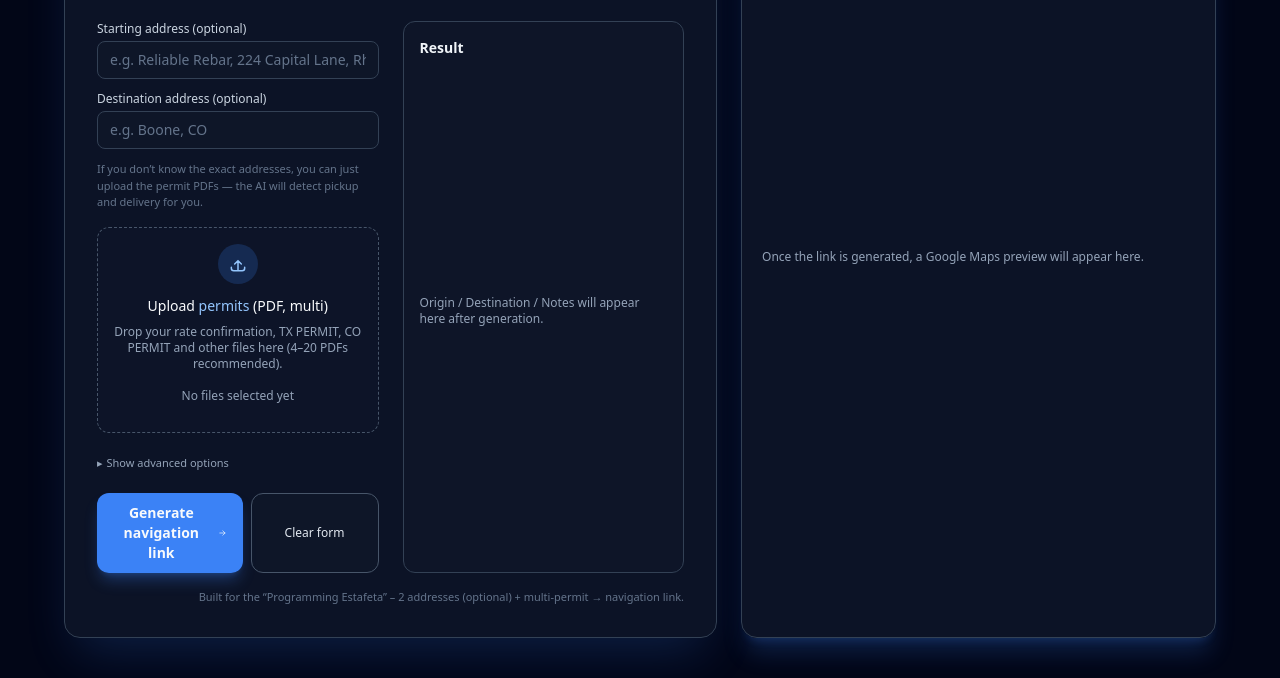
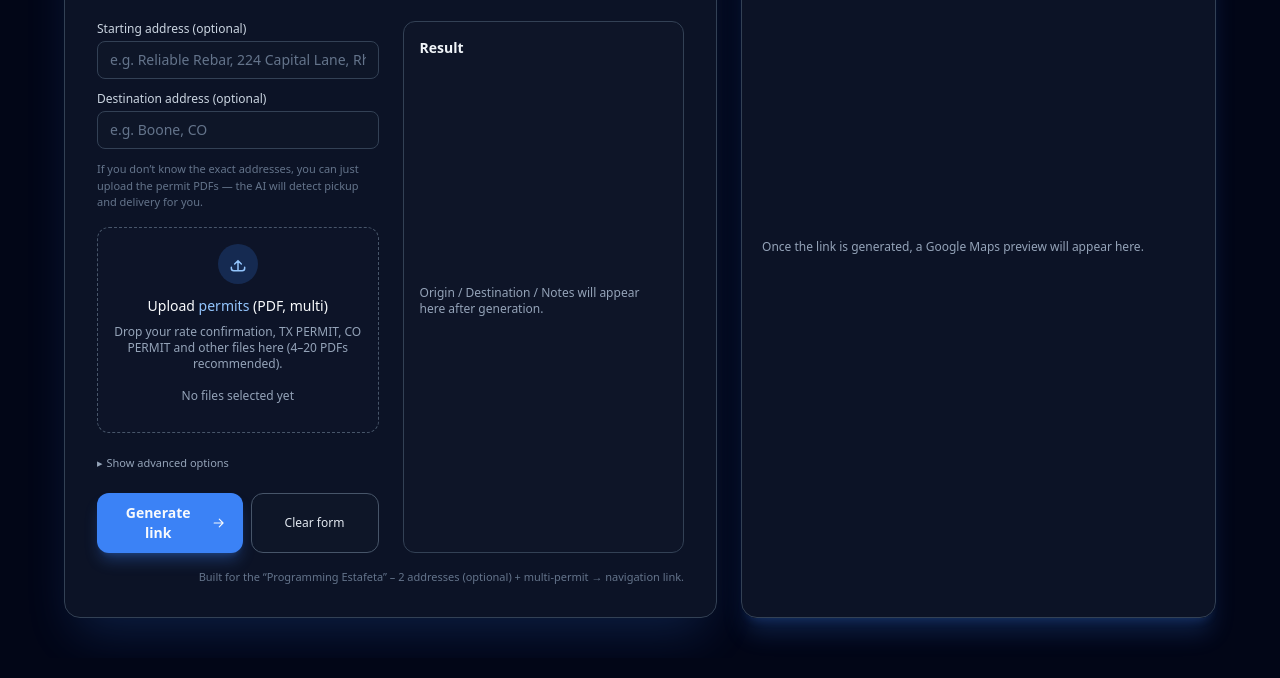
Before and after one commit to ulugbekerkinovich2/Navigator-generator, a plain HTML site: page index.html in a window 1280 px wide. Shown: the part 192-870 px from the top of the page. Drawn offline with nearby package versions, Linux system fonts and the light colour scheme.

```diff
--- a/index.html
+++ b/index.html
@@ -155,7 +155,7 @@
                 id="submit-btn"
                 class="flex-1 inline-flex items-center justify-center gap-2 rounded-xl bg-blue-500 hover:bg-blue-600 active:bg-blue-700 transition-colors px-4 py-2.5 text-sm font-semibold shadow-lg shadow-blue-500/30 disabled:opacity-50 disabled:cursor-not-allowed"
               >
-                <span>Generate navigation link</span>
+                <span>Generate link</span>
                 <svg id="btn-icon" xmlns="http://www.w3.org/2000/svg" class="h-4 w-4" fill="none"
                      viewBox="0 0 24 24" stroke="currentColor">
                   <path stroke-linecap="round" stroke-linejoin="round" stroke-width="1.8"
```
